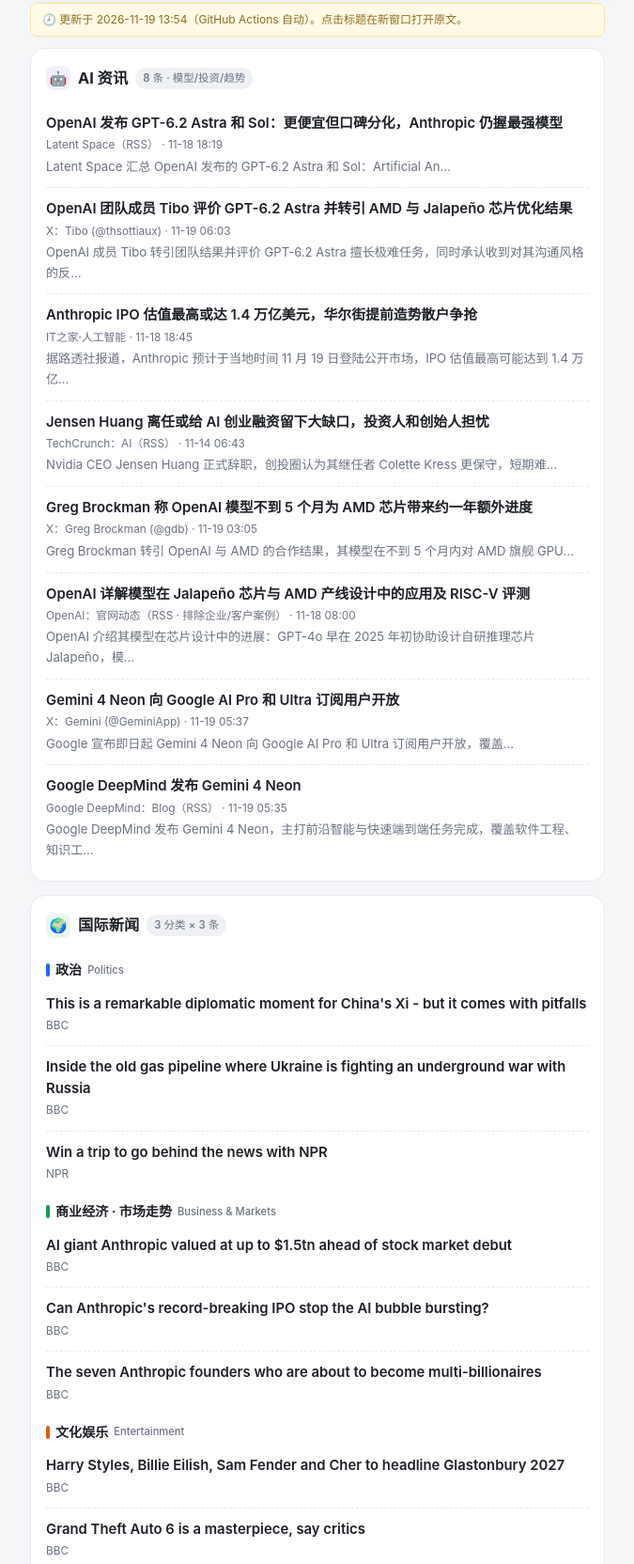
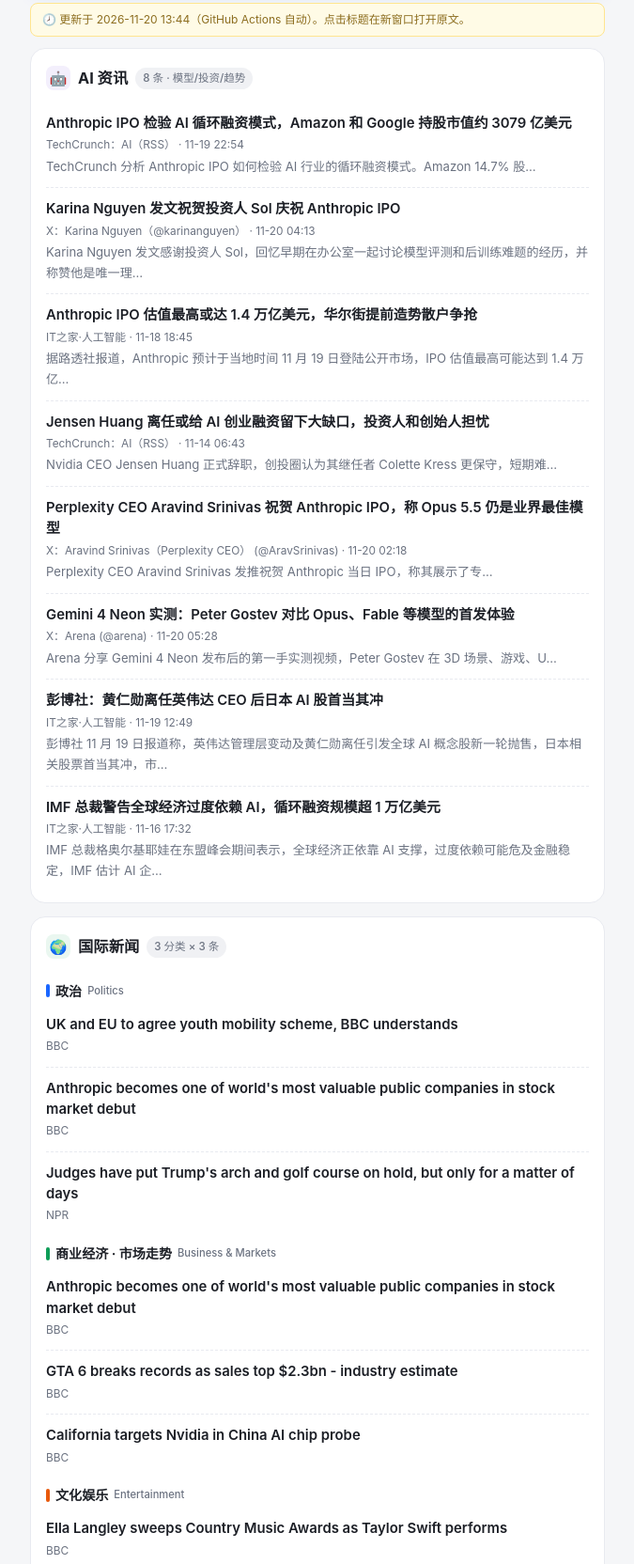
Before and after one commit to hrl1007/news-push, a plain HTML site: page index.html in a window 1280 px wide. Shown: the part 172-1836 px from the top of the page at 94% size, without its empty margins (302-977 px from the left). Drawn offline with Linux system fonts and the light colour scheme.

Commit message:
每日新闻推送 · 2026-11-20

```diff
--- a/index.html
+++ b/index.html
@@ -59,7 +59,7 @@
 
   <div class="header">
     <h1>📮 每日新闻推送</h1>
-    <div class="date" id="push-date">2026-11-19</div>
+    <div class="date" id="push-date">2026-11-20</div>
     <div class="chips">
       <span class="chip">🤖 AI 资讯</span>
       <span class="chip">🌍 国际新闻</span>
@@ -67,7 +67,7 @@
     </div>
   </div>
 
-  <div class="updated">🕗 更新于 2026-11-19 13:54（GitHub Actions 自动）。点击标题在新窗口打开原文。</div>
+  <div class="updated">🕗 更新于 2026-11-20 13:44（GitHub Actions 自动）。点击标题在新窗口打开原文。</div>
 
   <div class="card">
     <div class="card-title">
@@ -76,15 +76,15 @@
     </div>
     <!--AI_LIST_START-->
     <div class="item">
-      <a href="https://aihot.news/items/oisr0dfay736le62g425urn8l" target="_blank" rel="noopener">OpenAI 发布 GPT-6.2 Astra 和 Sol：更便宜但口碑分化，Anthropic 仍握最强模型</a>
-      <div class="meta">Latent Space（RSS） · 11-18 18:19</div>
-      <div class="sum">Latent Space 汇总 OpenAI 发布的 GPT-6.2 Astra 和 Sol：Artificial An…</div>
+      <a href="https://aihot.news/items/a8d06cpj4vy2dkdzazgsqsrwx" target="_blank" rel="noopener">Anthropic IPO 检验 AI 循环融资模式，Amazon 和 Google 持股市值约 3079 亿美元</a>
+      <div class="meta">TechCrunch：AI（RSS） · 11-19 22:54</div>
+      <div class="sum">TechCrunch 分析 Anthropic IPO 如何检验 AI 行业的循环融资模式。Amazon 14.7% 股…</div>
     </div>
 
     <div class="item">
-      <a href="https://aihot.news/items/bnqsw7ispucfily4bdq9vz33j" target="_blank" rel="noopener">OpenAI 团队成员 Tibo 评价 GPT-6.2 Astra 并转引 AMD 与 Jalapeño 芯片优化结果</a>
-      <div class="meta">X：Tibo (@thsottiaux) · 11-19 06:03</div>
-      <div class="sum">OpenAI 成员 Tibo 转引团队结果并评价 GPT-6.2 Astra 擅长极难任务，同时承认收到对其沟通风格的反…</div>
+      <a href="https://aihot.news/items/lc38ozrwfur9ympu1l3meqcuq" target="_blank" rel="noopener">Karina Nguyen 发文祝贺投资人 Sol 庆祝 Anthropic IPO</a>
+      <div class="meta">X：Karina Nguyen（@karinanguyen） · 11-20 04:13</div>
+      <div class="sum">Karina Nguyen 发文感谢投资人 Sol，回忆早期在办公室一起讨论模型评测和后训练难题的经历，并称赞他是唯一理…</div>
     </div>
 
     <div class="item">
@@ -100,27 +100,27 @@
     </div>
 
     <div class="item">
-      <a href="https://aihot.news/items/tsh3b6rieynf7vstk1ipl34ae" target="_blank" rel="noopener">Greg Brockman 称 OpenAI 模型不到 5 个月为 AMD 芯片带来约一年额外进度</a>
-      <div class="meta">X：Greg Brockman (@gdb) · 11-19 03:05</div>
-      <div class="sum">Greg Brockman 转引 OpenAI 与 AMD 的合作结果，其模型在不到 5 个月内对 AMD 旗舰 GPU…</div>
+      <a href="https://aihot.news/items/w8zhbr5smu0072gyuzmmay1eo" target="_blank" rel="noopener">Perplexity CEO Aravind Srinivas 祝贺 Anthropic IPO，称 Opus 5.5 仍是业界最佳模型</a>
+      <div class="meta">X：Aravind Srinivas（Perplexity CEO） (@AravSrinivas) · 11-20 02:18</div>
+      <div class="sum">Perplexity CEO Aravind Srinivas 发推祝贺 Anthropic 当日 IPO，称其展示了专…</div>
     </div>
 
     <div class="item">
-      <a href="https://aihot.news/items/zyv7euqbikadbvaxfjxdh850k" target="_blank" rel="noopener">OpenAI 详解模型在 Jalapeño 芯片与 AMD 产线设计中的应用及 RISC-V 评测</a>
-      <div class="meta">OpenAI：官网动态（RSS · 排除企业/客户案例） · 11-18 08:00</div>
-      <div class="sum">OpenAI 介绍其模型在芯片设计中的进展：GPT-4o 早在 2025 年初协助设计自研推理芯片 Jalapeño，模…</div>
+      <a href="https://aihot.news/items/z0unnn7ryj39a3tuns8b1l4a6" target="_blank" rel="noopener">Gemini 4 Neon 实测：Peter Gostev 对比 Opus、Fable 等模型的首发体验</a>
+      <div class="meta">X：Arena (@arena) · 11-20 05:28</div>
+      <div class="sum">Arena 分享 Gemini 4 Neon 发布后的第一手实测视频，Peter Gostev 在 3D 场景、游戏、U…</div>
     </div>
 
     <div class="item">
-      <a href="https://aihot.news/items/dpmse0g0euqubtr0704x8bqvw" target="_blank" rel="noopener">Gemini 4 Neon 向 Google AI Pro 和 Ultra 订阅用户开放</a>
-      <div class="meta">X：Gemini (@GeminiApp) · 11-19 05:37</div>
-      <div class="sum">Google 宣布即日起 Gemini 4 Neon 向 Google AI Pro 和 Ultra 订阅用户开放，覆盖…</div>
+      <a href="https://aihot.news/items/gpufpm2kxcsxrewhivsjviz3a" target="_blank" rel="noopener">彭博社：黄仁勋离任英伟达 CEO 后日本 AI 股首当其冲</a>
+      <div class="meta">IT之家·人工智能 · 11-19 12:49</div>
+      <div class="sum">彭博社 11 月 19 日报道称，英伟达管理层变动及黄仁勋离任引发全球 AI 概念股新一轮抛售，日本相关股票首当其冲，市…</div>
     </div>
 
     <div class="item">
-      <a href="https://aihot.news/items/lp0snt9lfrx5ju7mg3wma6hnw" target="_blank" rel="noopener">Google DeepMind 发布 Gemini 4 Neon</a>
-      <div class="meta">Google DeepMind：Blog（RSS） · 11-19 05:35</div>
-      <div class="sum">Google DeepMind 发布 Gemini 4 Neon，主打前沿智能与快速端到端任务完成，覆盖软件工程、知识工…</div>
+      <a href="https://aihot.news/items/leb3cw7nrt06nvf0ew7rkiqf7" target="_blank" rel="noopener">IMF 总裁警告全球经济过度依赖 AI，循环融资规模超 1 万亿美元</a>
+      <div class="meta">IT之家·人工智能 · 11-16 17:32</div>
+      <div class="sum">IMF 总裁格奥尔基耶娃在东盟峰会期间表示，全球经济正依靠 AI 支撑，过度依赖可能危及金融稳定，IMF 估计 AI 企…</div>
     </div>
     <!--AI_LIST_END-->
   </div>
@@ -135,17 +135,17 @@
       <div class="cat-head"><span class="bar bar-pol"></span>政治 <span class="en">Politics</span></div>
       <!--POL_LIST_START-->
     <div class="item">
-      <a href="https://www.bbc.co.uk/news/articles/cr9d75we51j1o?at_medium=RSS&amp;at_campaign=rss" target="_blank" rel="noopener">This is a remarkable diplomatic moment for China&#x27;s Xi - but it comes with pitfalls</a>
+      <a href="https://www.bbc.co.uk/news/articles/c623j4kpg94go?at_medium=RSS&amp;at_campaign=rss" target="_blank" rel="noopener">UK and EU to agree youth mobility scheme, BBC understands</a>
       <div class="meta">BBC</div>
     </div>
 
     <div class="item">
-      <a href="https://www.bbc.co.uk/news/videos/c8p3vw4q6nzzo?at_medium=RSS&amp;at_campaign=rss" target="_blank" rel="noopener">Inside the old gas pipeline where Ukraine is fighting an underground war with Russia</a>
+      <a href="https://www.bbc.co.uk/news/articles/c3x29ggenz12o?at_medium=RSS&amp;at_campaign=rss" target="_blank" rel="noopener">Anthropic becomes one of world&#x27;s most valuable public companies in stock market debut</a>
       <div class="meta">BBC</div>
     </div>
 
     <div class="item">
-      <a href="https://www.npr.org/2026/11/19/g-s1-153851/npr-newsroom-giveaway" target="_blank" rel="noopener">Win a trip to go behind the news with NPR</a>
+      <a href="https://www.npr.org/2026/11/19/nx-s1-6047151/trump-arch-golf-course-judge-orders" target="_blank" rel="noopener">Judges have put Trump&#x27;s arch and golf course on hold, but only for a matter of days</a>
       <div class="meta">NPR</div>
     </div>
     <!--POL_LIST_END-->
@@ -155,17 +155,17 @@
       <div class="cat-head"><span class="bar bar-eco"></span>商业经济 · 市场走势 <span class="en">Business &amp; Markets</span></div>
       <!--ECO_LIST_START-->
     <div class="item">
-      <a href="https://www.bbc.co.uk/news/articles/c6742m39xgzxo?at_medium=RSS&amp;at_campaign=rss" target="_blank" rel="noopener">AI giant Anthropic valued at up to $1.5tn ahead of stock market debut</a>
+      <a href="https://www.bbc.co.uk/news/articles/c3x29ggenz12o?at_medium=RSS&amp;at_campaign=rss" target="_blank" rel="noopener">Anthropic becomes one of world&#x27;s most valuable public companies in stock market debut</a>
       <div class="meta">BBC</div>
     </div>
 
     <div class="item">
-      <a href="https://www.bbc.co.uk/news/articles/cj4gnpzll020o?at_medium=RSS&amp;at_campaign=rss" target="_blank" rel="noopener">Can Anthropic&#x27;s record-breaking IPO stop the AI bubble bursting?</a>
+      <a href="https://www.bbc.co.uk/news/articles/c9zr5nyv5dj2o?at_medium=RSS&amp;at_campaign=rss" target="_blank" rel="noopener">GTA 6 breaks records as sales top $2.3bn - industry estimate</a>
       <div class="meta">BBC</div>
     </div>
 
     <div class="item">
-      <a href="https://www.bbc.co.uk/news/articles/cmd7159vlr85o?at_medium=RSS&amp;at_campaign=rss" target="_blank" rel="noopener">The seven Anthropic founders who are about to become multi-billionaires</a>
+      <a href="https://www.bbc.co.uk/news/articles/cqn70vxp5p4no?at_medium=RSS&amp;at_campaign=rss" target="_blank" rel="noopener">California targets Nvidia in China AI chip probe</a>
       <div class="meta">BBC</div>
     </div>
     <!--ECO_LIST_END-->
@@ -175,17 +175,17 @@
       <div class="cat-head"><span class="bar bar-ent"></span>文化娱乐 <span class="en">Entertainment</span></div>
       <!--ENT_LIST_START-->
     <div class="item">
-      <a href="https://www.bbc.co.uk/news/articles/crwy4w381nlpo?at_medium=RSS&amp;at_campaign=rss" target="_blank" rel="noopener">Harry Styles, Billie Eilish, Sam Fender and Cher to headline Glastonbury 2027</a>
+      <a href="https://www.bbc.co.uk/news/articles/cw1md5m39n35o?at_medium=RSS&amp;at_campaign=rss" target="_blank" rel="noopener">Ella Langley sweeps Country Music Awards as Taylor Swift performs</a>
       <div class="meta">BBC</div>
     </div>
 
     <div class="item">
-      <a href="https://www.bbc.co.uk/news/articles/cw8r75xm8v4po?at_medium=RSS&amp;at_campaign=rss" target="_blank" rel="noopener">Grand Theft Auto 6 is a masterpiece, say critics</a>
+      <a href="https://www.bbc.co.uk/news/articles/cmge37e27r40o?at_medium=RSS&amp;at_campaign=rss" target="_blank" rel="noopener">Florence Pugh hits out at weight loss and cosmetic surgery speculation</a>
       <div class="meta">BBC</div>
     </div>
 
     <div class="item">
-      <a href="https://www.bbc.co.uk/news/articles/cq702k1w8xd3o?at_medium=RSS&amp;at_campaign=rss" target="_blank" rel="noopener">Minister criticises media for &#x27;amplifying&#x27; Russell Brand&#x27;s prison message</a>
+      <a href="https://www.bbc.co.uk/news/articles/cq143j81g6l3o?at_medium=RSS&amp;at_campaign=rss" target="_blank" rel="noopener">Fiona Harvey to appear at Crown Court on harassment charge</a>
       <div class="meta">BBC</div>
     </div>
     <!--ENT_LIST_END-->
```
